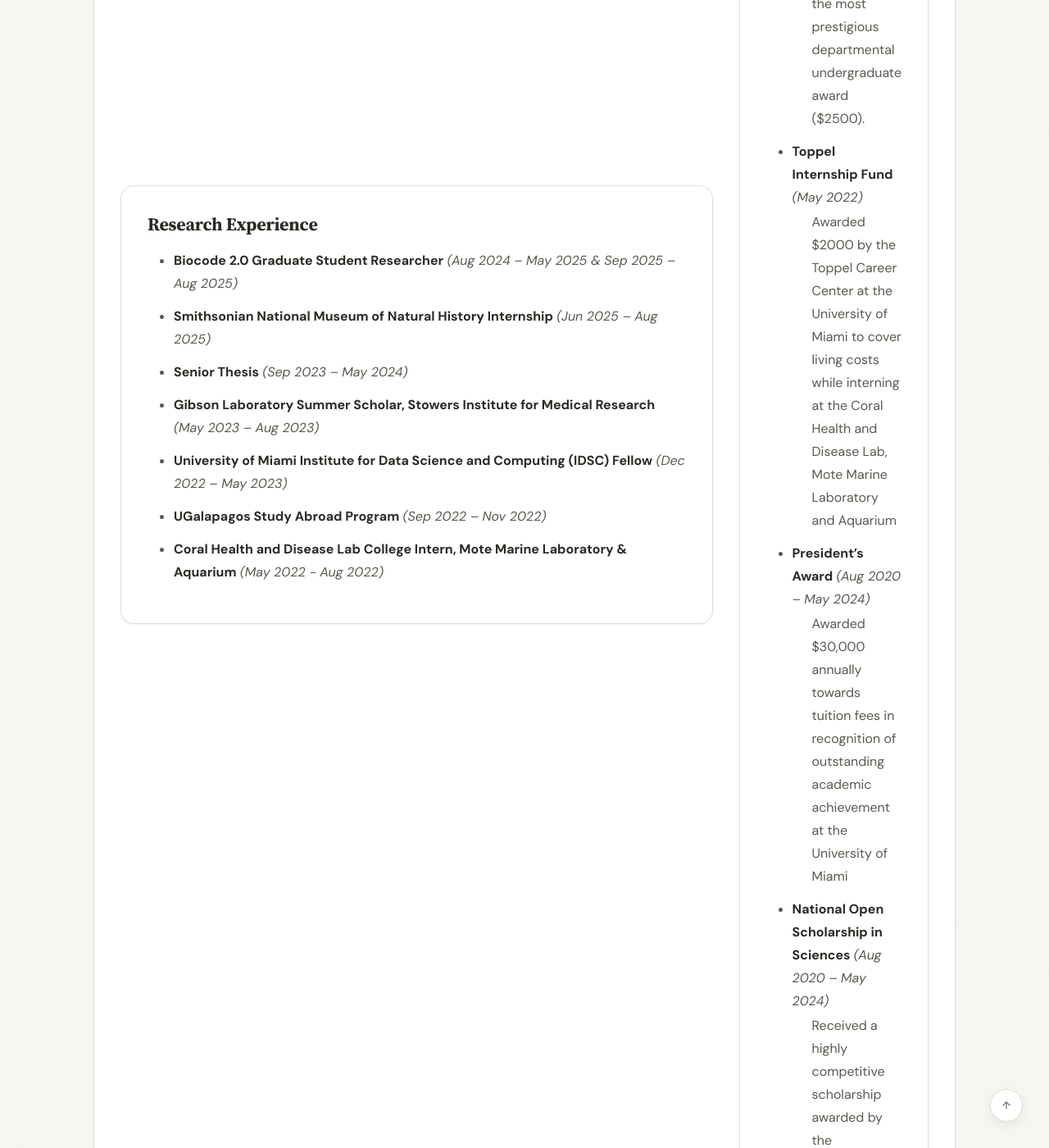
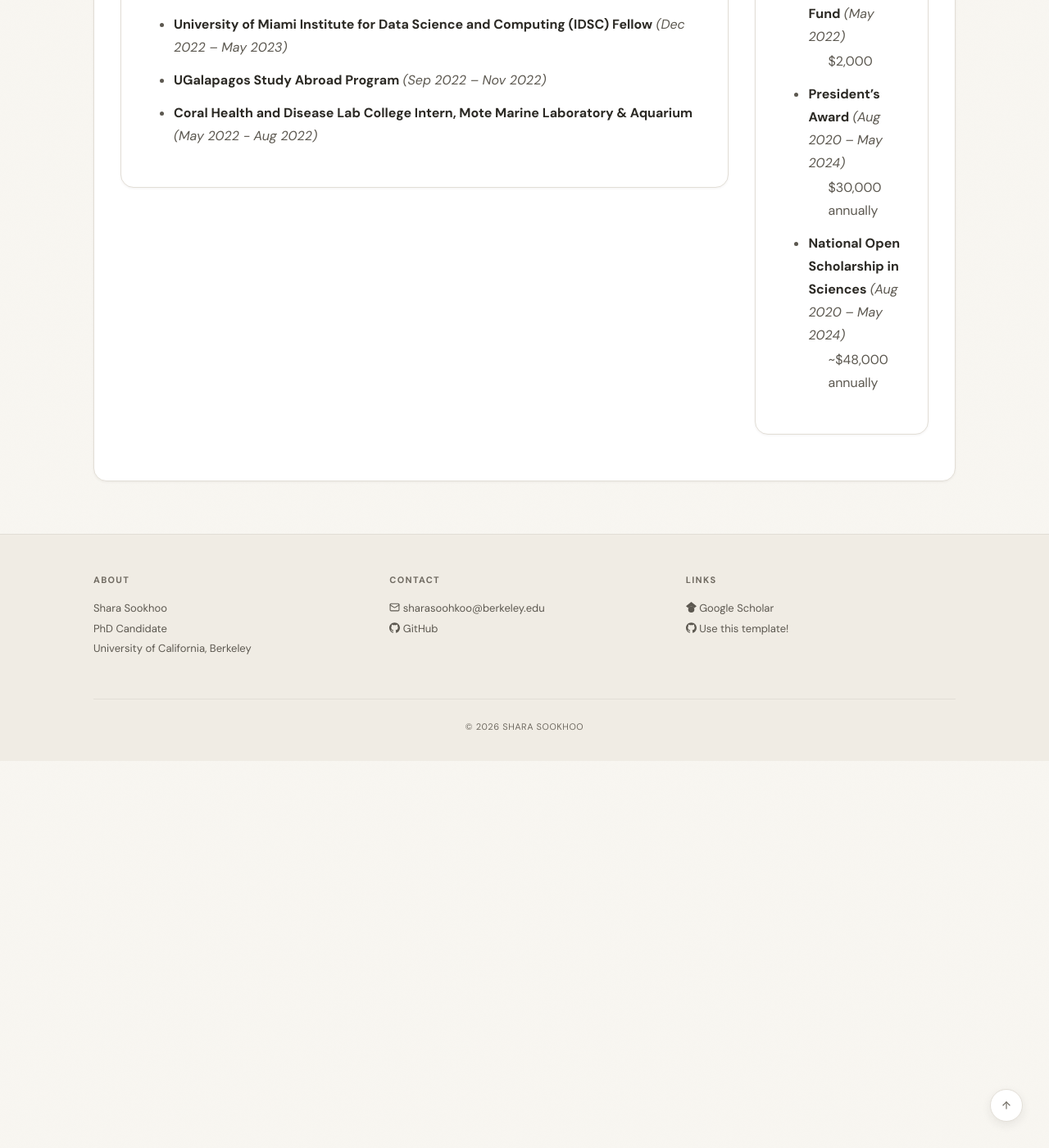
Before and after one commit to sharasookhoo/sharasookhoo.github.io, a Jekyll site: the page built from _pages/about.md, in a window 1280 px wide and 1400 px high, scrolled down 2064 px. Shown: the whole window at 82% size. Built offline with Jekyll 4.4.1, drawn with Linux system fonts in a browser that asks for light colours; after the commit the page ends 2992 px from its top, so only the background shows below that; some of the changed text lies outside the part shown.

Commit message:
Update awards.yml

```diff
--- a/_data/awards.yml
+++ b/_data/awards.yml
@@ -1,21 +1,20 @@
-# Awards and honors, shown on the About page.
-# Each entry needs: name
+
 - name: "Department of Environmental Science, Policy and Management Starter Grant Award"
   date: "Dec 2024"
-  description: "Research proposal was identified as one of the top six submitted from the cohort ($2500)."
+  description: "$2,500"
 
 - name: "Linda Farmer Research Award"
   date: "Oct 2023"
-  description: "Research proposal was selected for the most prestigious departmental undergraduate award ($2500)."
+  description: "$2,500"
 
 - name: "Toppel Internship Fund"
   date: "May 2022"
-  description: "Awarded $2000 by the Toppel Career Center at the University of Miami to cover living costs while interning at the Coral Health and Disease Lab, Mote Marine Laboratory and Aquarium"
+  description: "$2,000"
 
 - name: "President’s Award"
   date: "Aug 2020 – May 2024"
-  description: "Awarded $30,000 annually towards tuition fees in recognition of outstanding academic achievement at the University of Miami"
+  description: "$30,000 annually"
 
 - name: "National Open Scholarship in Sciences"
   date: "Aug 2020 – May 2024"
-  description: "Received a highly competitive scholarship awarded by the Government of Trinidad and Tobago in recognition of outstanding academic achievement (~$48000 annually)."
+  description: "~$48,000 annually"
```
